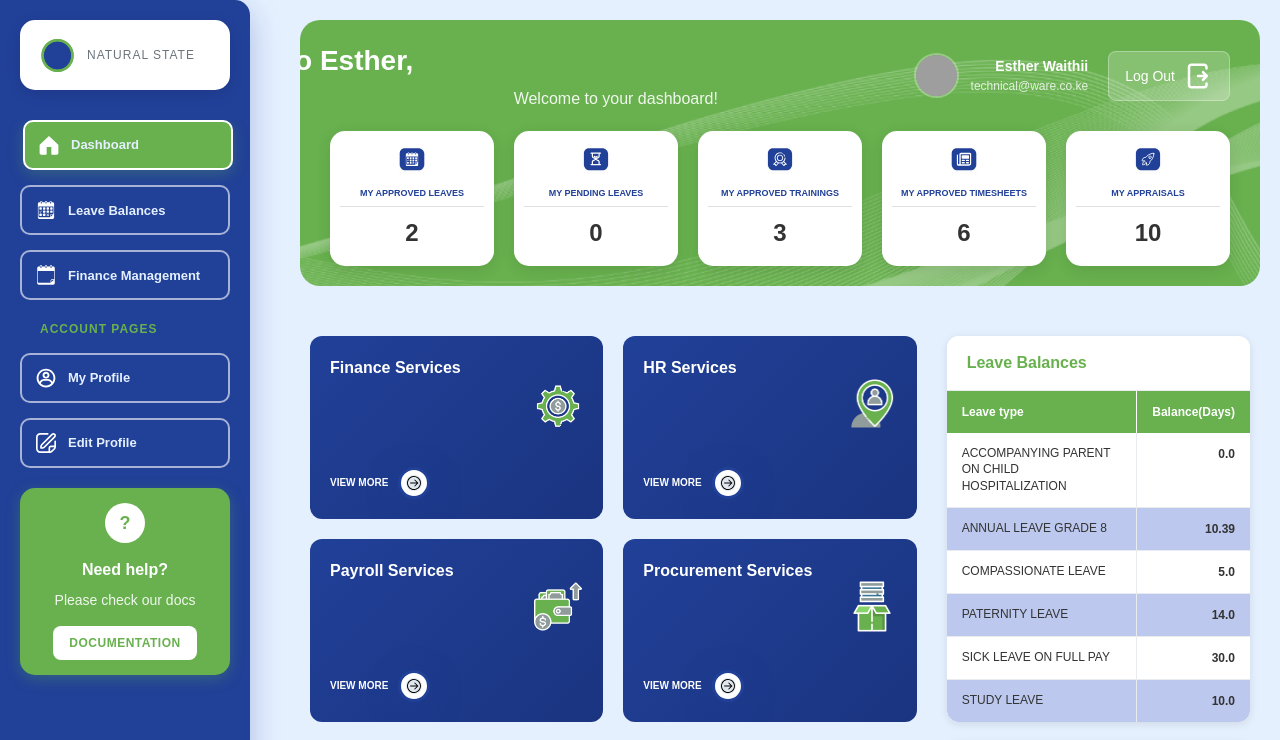
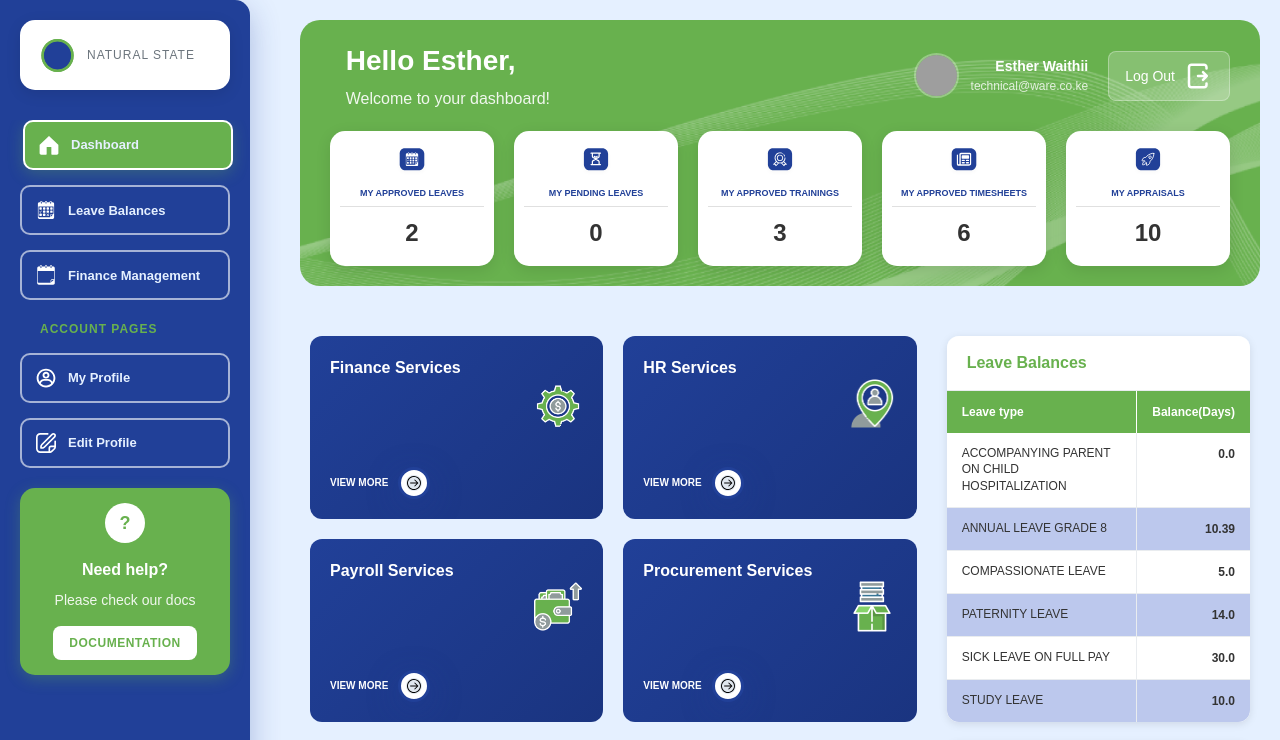
Before and after one commit to calebkg/UI, an Angular app: page /dashboard in a window 1280 px wide. Shown: the top 740 px of the page. Built offline with nearby package versions, Linux system fonts and the light colour scheme; grey boxes are pictures that could not be loaded.

Commit message:
Updated header.component.scss

```diff
--- a/src/app/components/shared/header/header.component.scss
+++ b/src/app/components/shared/header/header.component.scss
@@ -63,6 +63,7 @@
   font-weight: 400;
   margin: 5px 0 0 0;
   opacity: 0.9;
+  margin-left: -270px;
 }
 
 .user-section {
```
